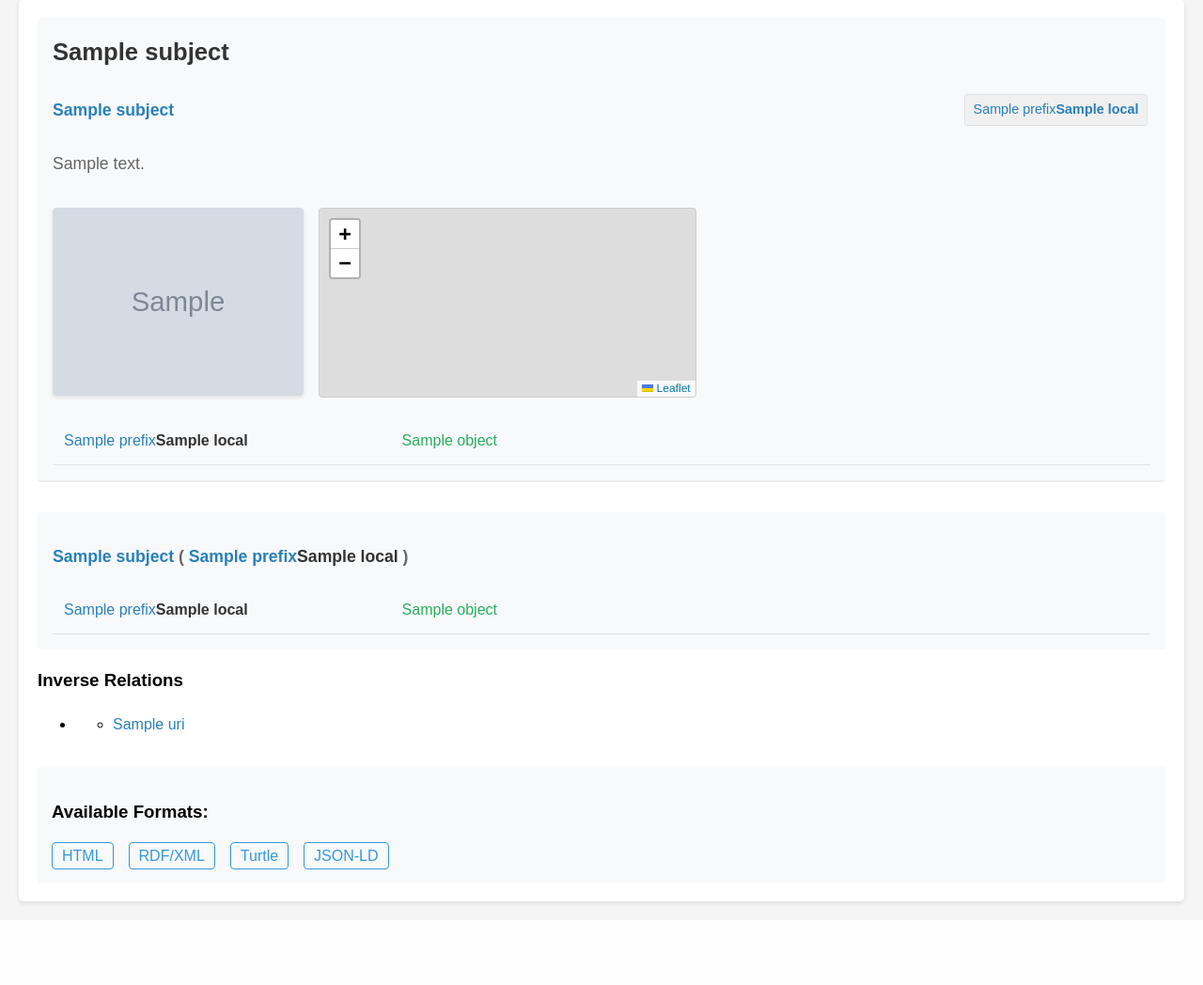
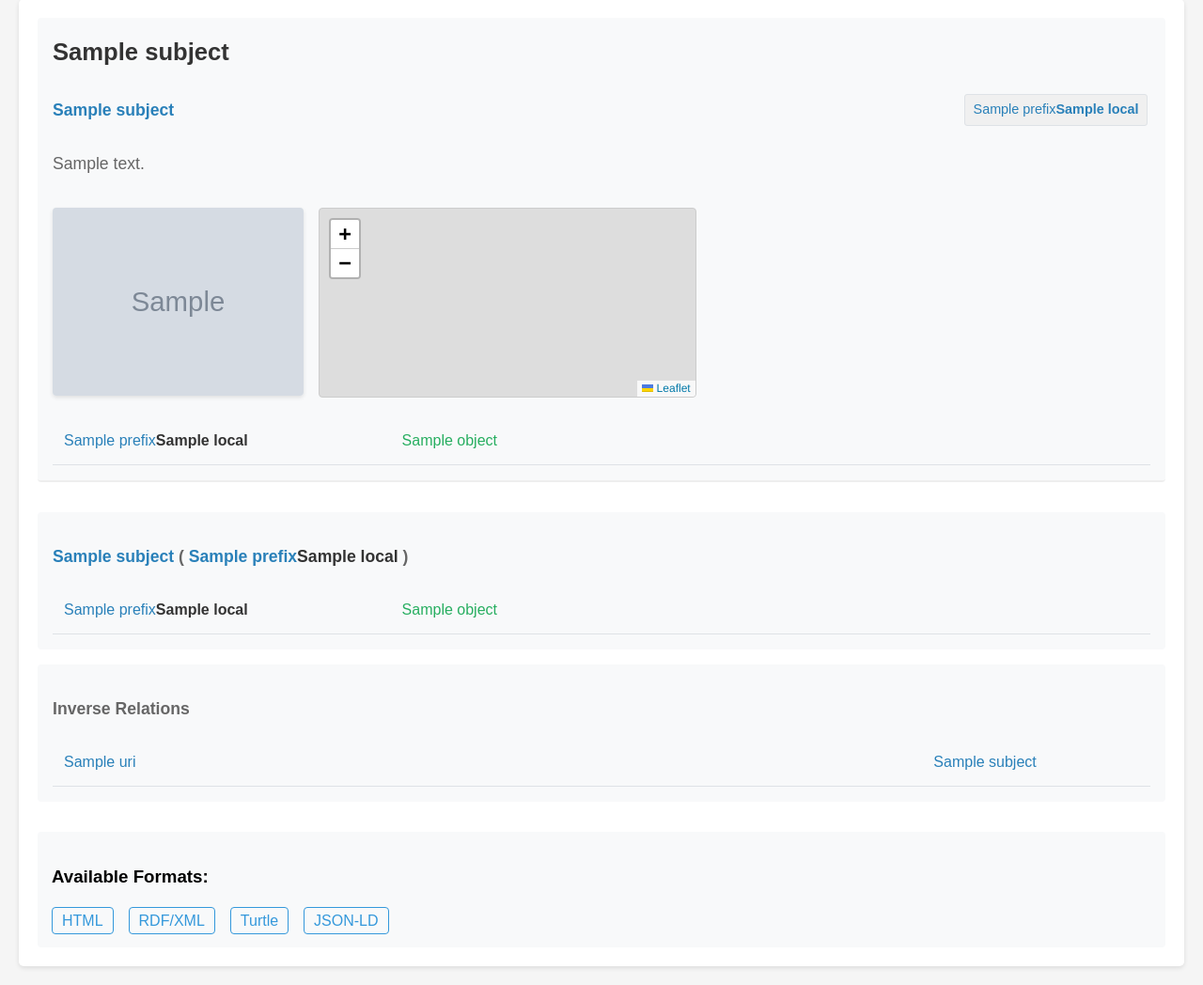
Before and after one commit to renevoorburg/ldview, a Flask app: template templates/view.html in a window 1280 px wide. Shown: the part 21-1069 px from the top of the page at 94% size. Before the commit the page ends 985 px from the top, so only its background shows below. Run offline with Flask 2, Linux system fonts and the light colour scheme; the template is opened without the code that fills it: most values are stand-ins (such as "Sample title", 1, 10 or a date in 2020); grey boxes marked "Sample" are stand-in pictures.

Commit message:
laout inverse rels

```diff
--- a/config.py
+++ b/config.py
@@ -165,4 +165,4 @@
 YASGUI_PAGE = 'yasgui'  # Will be accessible at {BASE_URI}{YASGUI_PAGE}
 
 # Display configuration
-MAX_INVERSE_SUBJECTS = 1 # Maximum number of subjects to show for inverse relations
+MAX_INVERSE_SUBJECTS = 5 # Maximum number of subjects to show for inverse relations
--- a/static/css/style.css
+++ b/static/css/style.css
@@ -154,6 +154,53 @@
 
 td:nth-child(2) {
     color: #27ae60;
+}
+
+.inverse-subject-cell {
+    width: 40%;
+    padding: 5px;
+    vertical-align: top;
+    word-break: break-all;
+}
+
+.inverse-predicate-cell {
+    width: 20%;
+    padding: 5px;
+    vertical-align: top;
+}
+
+.inverse-target-cell {
+    width: 40%;
+    padding: 5px;
+    vertical-align: top;
+    word-break: break-all;
+}
+
+/* Inverse relations table */
+.inverse-relations-table {
+    table-layout: fixed;
+    width: 100%;
+    border-collapse: collapse;
+    margin-top: 0.5rem;
+}
+
+.inverse-relations-table td {
+    padding: 12px;
+    border-bottom: 1px solid #dee2e6;
+    vertical-align: top;
+}
+
+.inverse-relations-table .inverse-subject-cell {
+    width: 45%;
+    word-break: break-all;
+}
+
+.inverse-relations-table .inverse-predicate-cell {
+    width: 35%;
+}
+
+.inverse-relations-table .inverse-target-cell {
+    width: 20%;
 }
 
 .formats {
--- a/templates/view.html
+++ b/templates/view.html
@@ -220,29 +220,49 @@
             {% endif %}
 
             {% if inverse_relations %}
+                <div class="blank-node">
                     <h3>Inverse Relations</h3>
-                <ul class="inverse-relations">
+                    <table class="inverse-relations-table">
+                        <tbody>
                             {% for pred, data in inverse_relations.items() %}
-                    <li>
+                            {% for subject in data.subjects %}
+                            <tr>
+                                <td class="inverse-subject-cell" title="{{ subject.uri }}">
+                                    <a href="{{ subject.uri }}" class="uri-object">{{ subject.uri }}</a>
+                                </td>
+                                <td class="inverse-predicate-cell" title="{{ pred }}">
                                     <span class="predicate">
                                         <a href="{{ pred }}" class="predicate-link">
                                             <span class="prefix">{{ shorten_uri(pred).prefix }}</span><span class="local">{{ shorten_uri(pred).local }}</span>
                                         </a>
                                     </span>
-                        <ul class="subjects-list">
-                            {% for subject in data.subjects %}
-                            <li><a href="{{ subject.uri }}" class="uri-object">{{ subject.uri }}</a></li>
+                                </td>
+                                <td class="inverse-target-cell">
+                                    {% if main_subject.main_label %}
+                                        {{ main_subject.main_label }}
+                                    {% endif %}
+                                </td>
+                            </tr>
                             {% endfor %}
                             {% if data.total_count > config.MAX_INVERSE_SUBJECTS %}
-                            <li class="more-results">
-                                <em>... and {{ data.total_count - config.MAX_INVERSE_SUBJECTS }} more results</em>
-                                <a href="{{ data.yasgui_url }}" target="_blank">(see all using SPARQL)</a>
-                            </li>
+                            <tr>
+                                <td class="inverse-subject-cell">
+                                    <span class="more-results">
+                                        ... see <a href="{{ data.yasgui_url }}" target="_blank">all {{ data.total_count }} <span class="prefix">{{ shorten_uri(pred).prefix }}</span><span class="local">{{ shorten_uri(pred).local }}</span> </a> relations
+                                    </span>
+                                </td>
+                                <td class="inverse-predicate-cell">
+                                    <span class="more-results">
+
+                                    </span>
+                                </td>
+                                <td class="inverse-target-cell"></td>
+                            </tr>
                             {% endif %}
-                        </ul>
-                    </li>
                             {% endfor %}
-                </ul>
+                        </tbody>
+                    </table>
+                </div>
             {% endif %}
 
             <div class="formats">
```
Lines whose indentation alone changed are shown as unchanged.
